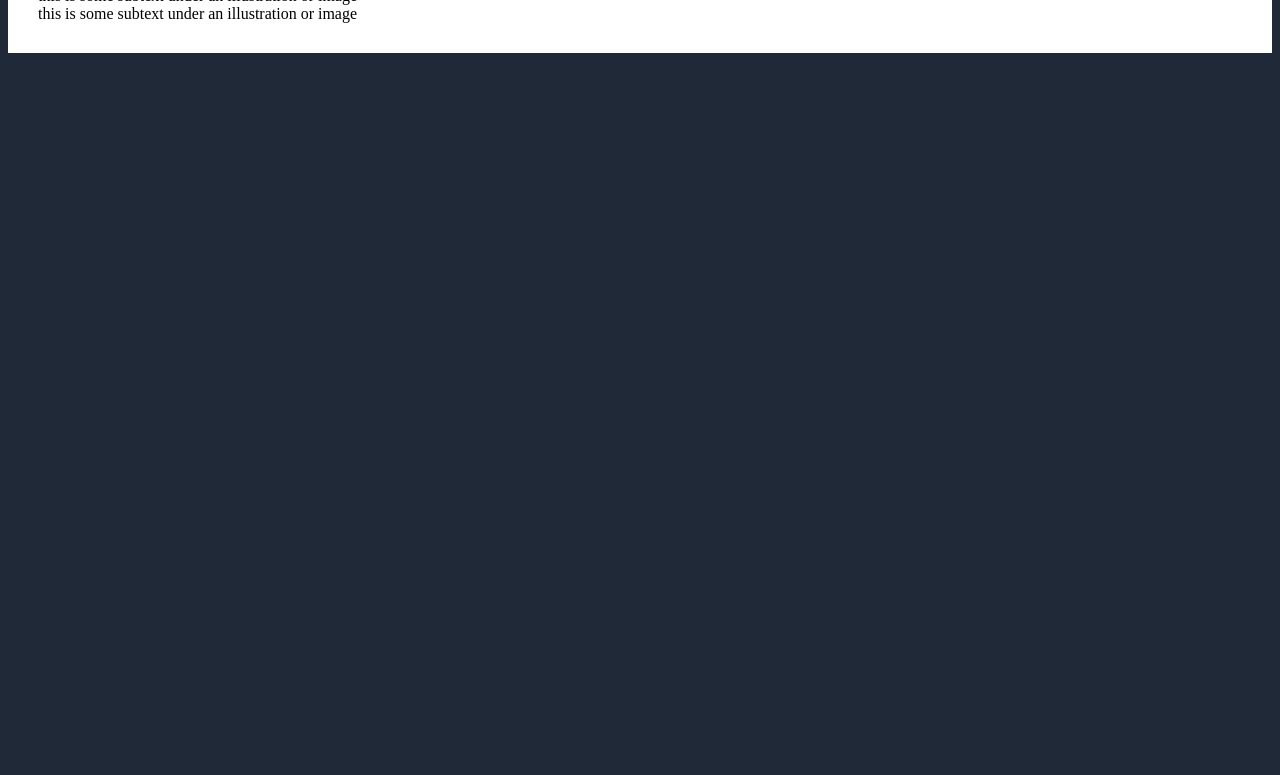
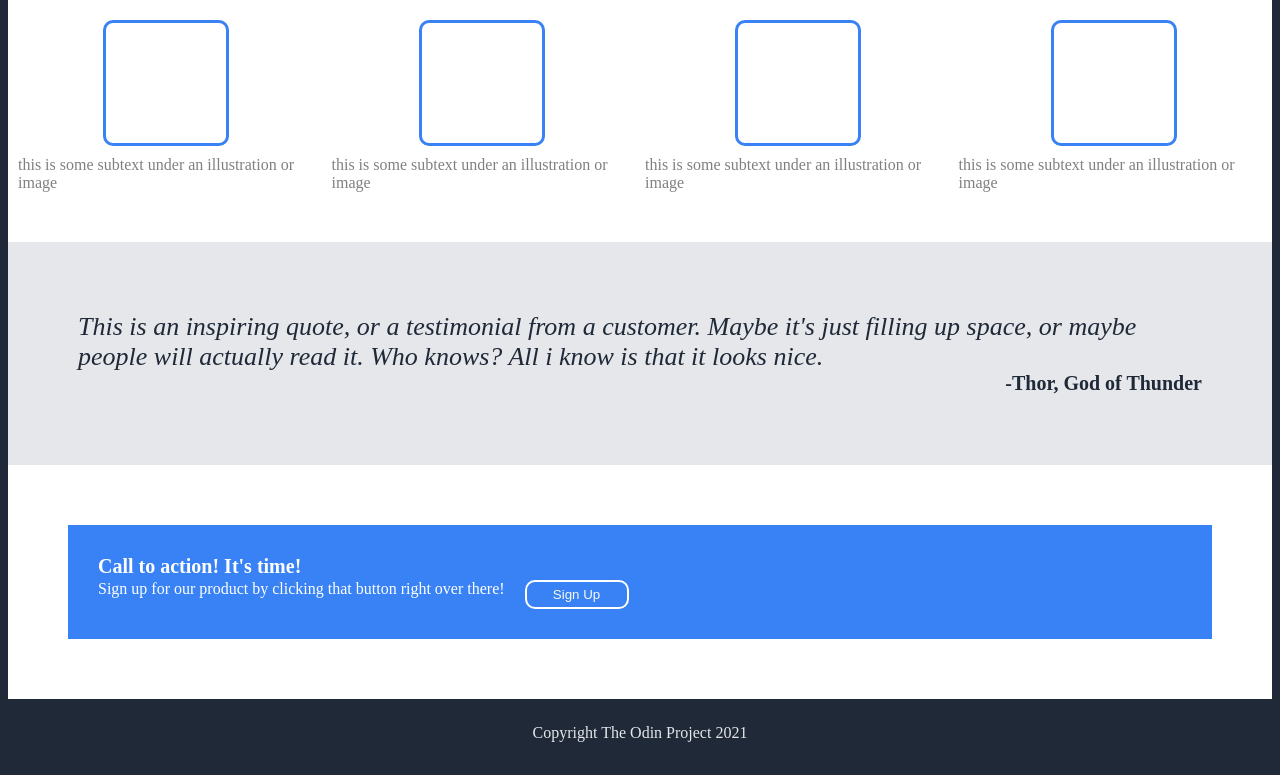
Before and after one commit to gio437/Landing-Page, a plain HTML site: page index.html in a window 1280 px wide. Shown: the part 372-1147 px from the top of the page. Before the commit the page ends 800 px from the top, so only its background shows below. Drawn offline with Linux system fonts and the light colour scheme.

Commit message:
added bottom blocks, prototype build

```diff
--- a/index.html
+++ b/index.html
@@ -8,7 +8,7 @@
     <link rel="stylesheet" href="style.css">
 </head>
 <body>
-    <div class="second-block">
+    <div class="first-block">
         <div class="header">
         Header Logo
             <div class=right>
@@ -30,6 +30,14 @@
         <div class="second-header">
             Some random information.
         </div>
+       </div>
+    <div class="box-master">
+            <div class="box"></div>
+            <div class="box"></div>
+             <div class="box"></div>
+             <div class="box"></div>
+    </div>
+       <div class="master">
             <div class="lower">
                  this is some subtext under an illustration or image
             </div>
@@ -43,7 +51,33 @@
                 this is some subtext under an illustration or image
         </div>
     </div>
+    <div class="fourth-block">
+            <div class="par2">
+                This is an inspiring quote, or a testimonial from a customer. Maybe it's just filling up space, or maybe people will actually read it. Who knows? All i know is that it looks nice.
             </div>
+            <div class="thor">
+                -Thor, God of Thunder
+            </div>
+    </div>
+    <div class="fith-block">
+        <div class="hello">
+            <div class="call">
+                Call to action! It's time!
+            </div>
+            <div class="par3">
+                Sign up for our product by clicking that button right over there!
+             <div class="sign">
+              <button>Sign Up</button>
+              </div>
+            </div>
+        </div>
+    </div>
+    <div class="footer">
+        <div class="odin">
+            Copyright The Odin Project 2021
+        </div>
+    </div>
+
 
 </body>
 </html>
--- a/style.css
+++ b/style.css
@@ -1,30 +1,29 @@
 body{
     background-color: #1F2937;
+
 }
 
 
 .first-block{
     margin-bottom: 40px;
 
-}
-
-.right{
 
 }
 
 
 .header{
    display: flex;
-   justify-content: space-around;
+   justify-content: space-between;
     color: #F9FAf8;
     font-size: 24px;
-    flex-grow: 5;
+
+
 }
 
 .right{
     color: #E5E7EB;
    font-size: 18px;
-   margin-left: 425px;
+
 }
 
 a{
@@ -76,4 +75,131 @@ button{
 .third-block{
     background-color: white;
     padding: 30px;
+    display: flex;
+    flex-direction: column;
+    justify-content: center;
+    align-items: center;
+
 }
+
+.second-header{
+    font-size: 36px;
+    font-weight: bolder;
+    color: #1F2937;
+}
+
+
+.master {
+        background-color: white;
+        padding: 10px;
+        display: flex;
+      justify-content: space-around;
+        gap: 10px;
+        flex: 0 3 0;
+        flex-shrink: 5;
+
+}                           /* ^these need to be switched */
+
+.box-master{
+    background-color: white;
+    padding: 0px;
+    display: flex;
+    justify-content: space-around;
+}
+
+
+
+.box{
+    border-style: solid;
+    border-width: 3px;
+    border-color:#3882F6;
+    border-radius: 10px;
+    margin: 5px;
+    padding: 60px;
+    margin-bottom: 0;
+
+
+}
+
+
+.lower{
+    color: gray;
+   margin-bottom: 40px;
+}
+
+.fourth-block{
+    background-color: #E5E7EB;
+    padding: 70px;
+    display: flex;
+    flex-direction: column;
+    justify-content: center;
+    align-items: center;
+}
+
+.par2{
+    font-size: 26px;
+    font-style: italic;
+    font-weight: lighter;
+    color: #1F2937;
+}
+
+.thor{
+    font-weight: bolder;
+    font-size: 20px;
+    align-self: flex-end;
+    color:  #1F2937;
+}
+
+.fith-block{
+    background-color: white;
+    padding: 60px;
+    display: flex;
+    justify-content: center;
+    align-items: center;
+
+
+}
+
+.hello{
+    background-color: #3882F6;
+    padding: 30px;
+    flex-grow: 8;
+
+}
+
+.call{
+   color: white;
+   font-weight: bold;
+   font-size: 20px;
+   margin-bottom: 2px;
+}
+
+
+.par3{
+    color: white;
+    display: flex;
+    gap: 20px;
+
+}
+
+
+.sign{
+ border-style: solid;
+ border-width: 2px;
+ border-color: white;
+ border-radius: 10px;
+ width: 100px;
+ text-align: center;
+
+}
+
+.footer{
+    display: flex;
+    justify-content: center;
+    align-items: center;
+    padding: 25px;
+}
+
+.odin{
+  color:#E5E7EB;
+}
```
Lines whose indentation alone changed are shown as unchanged.
